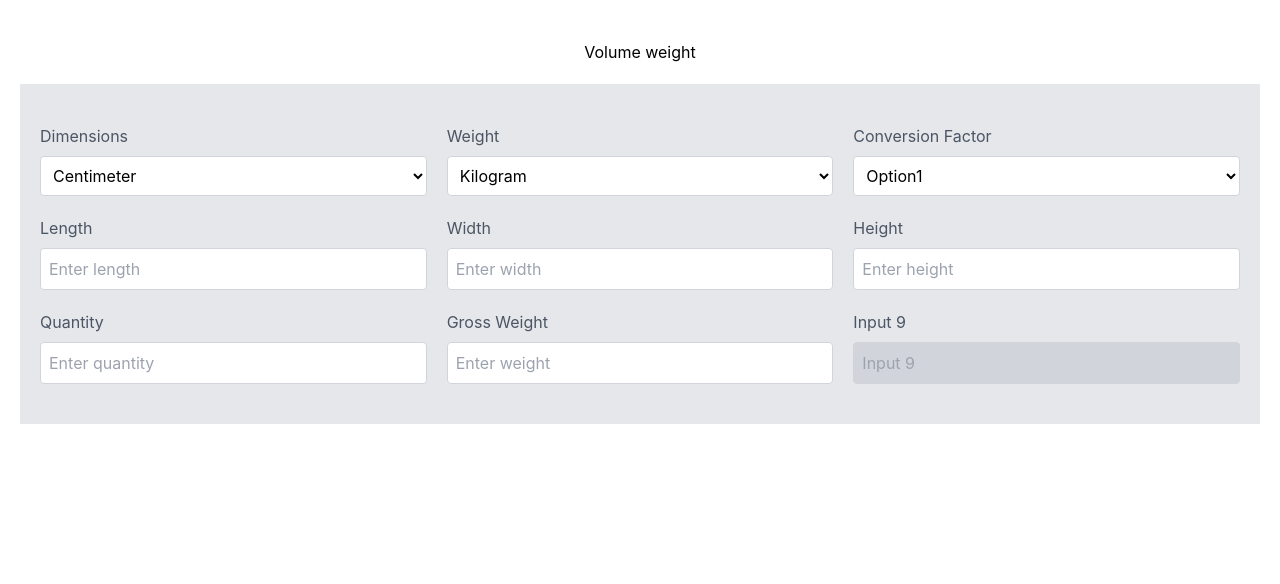
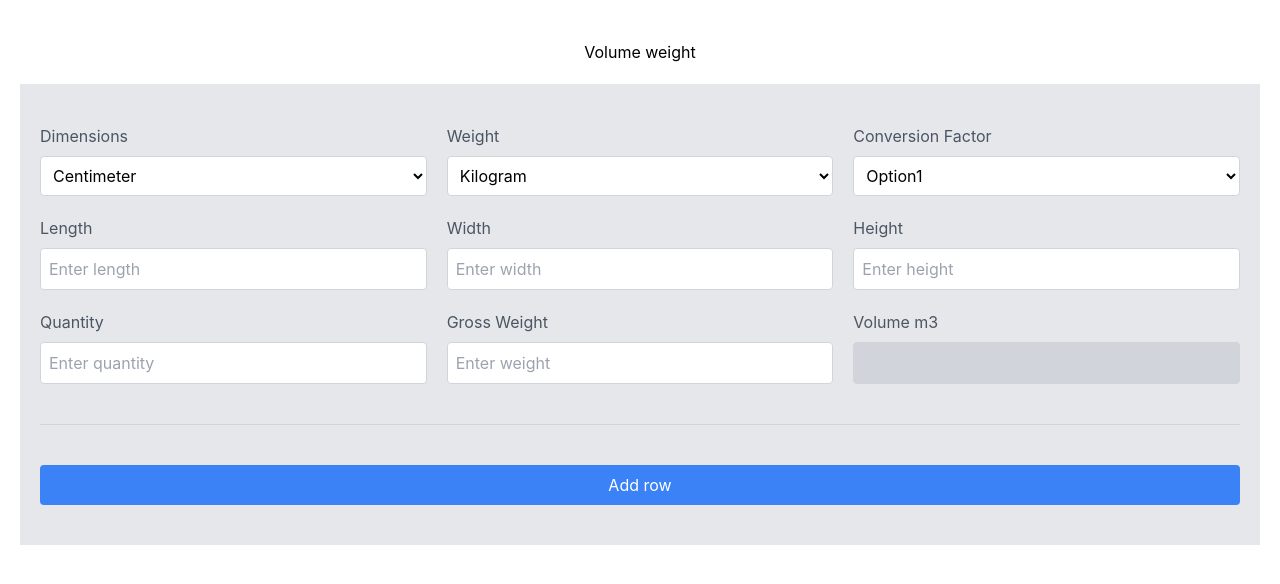
Before and after one commit to martinMr79/flyfrakt, a React (Create React App) app: page / in a window 1280 px wide. Shown: the top 584 px of the page. Built offline with nearby package versions, Linux system fonts and the light colour scheme.

Commit message:
volume calc

```diff
--- a/src/pages/landingPage/index.jsx
+++ b/src/pages/landingPage/index.jsx
@@ -1,6 +1,22 @@
-import React from 'react';
+import React, { useState, useEffect } from 'react';
 
 function CustomGrid() {
+  const [length, setLength] = useState('');
+  const [width, setWidth] = useState('');
+  const [height, setHeight] = useState('');
+  const [volume, setVolume] = useState('');
+
+  useEffect(() => {
+    if (length && width && height) {
+      const lengthMeters = parseFloat(length) / 100;
+      const widthMeters = parseFloat(width) / 100;
+      const heightMeters = parseFloat(height) / 100;
+
+      const calculatedVolume = lengthMeters * widthMeters * heightMeters;
+      setVolume(calculatedVolume.toFixed(3));
+    }
+  }, [length, width, height]);
+
   return (
     <div className="mx-auto max-w-screen-xl px-5 py-10 flex flex-col items-center">
       <h1 className='text-center mb-5'>Volume weight</h1>
@@ -55,6 +71,8 @@ function CustomGrid() {
                       type="number"
                       placeholder="Enter length"
                       className="w-full p-2 border border-gray-300 rounded"
+                      value={length}
+                      onChange={(e) => setLength(e.target.value)}
                     />
                   </div>
               );
@@ -67,6 +85,8 @@ function CustomGrid() {
                       type="number"
                       placeholder="Enter width"
                       className="w-full p-2 border border-gray-300 rounded"
+                      value={width}
+                      onChange={(e) => setWidth(e.target.value)}
                     />
                   </div>
                 );
@@ -79,6 +99,8 @@ function CustomGrid() {
                         type="number"
                         placeholder="Enter height"
                         className="w-full p-2 border border-gray-300 rounded"
+                        value={height}
+                        onChange={(e) => setHeight(e.target.value)}
                       />
                     </div>
                   );
@@ -109,11 +131,11 @@ function CustomGrid() {
                   case 8:
                     return (
                       <div key={idx} className="flex flex-col">
-                      <label htmlFor={`input-${idx}`} className="mb-2 text-gray-600">Input {idx + 1}</label>
+                        <label htmlFor={`input-${idx}`} className="mb-2 text-gray-600">Volume m3</label>
                         <input
                           id={`input-${idx}`}
                           type="text"
-                        placeholder={`Input ${idx + 1}`}
+                          value={volume}
                           className="w-full p-2 border border-gray-300 rounded bg-gray-300"
                           disabled
                         />
@@ -133,6 +155,14 @@ function CustomGrid() {
                   );
               }
             })}
+
+            <hr className="col-span-3 my-5 border-t border-gray-300" />
+
+
+        <button className="col-span-3 py-2 px-4 bg-blue-500 text-white rounded hover:bg-blue-600 focus:outline-none focus:ring-2 focus:ring-blue-500 focus:ring-opacity-50">
+          Add row
+        </button>
+
       </div>
     </div>
   );
```
Lines whose indentation alone changed are shown as unchanged.
